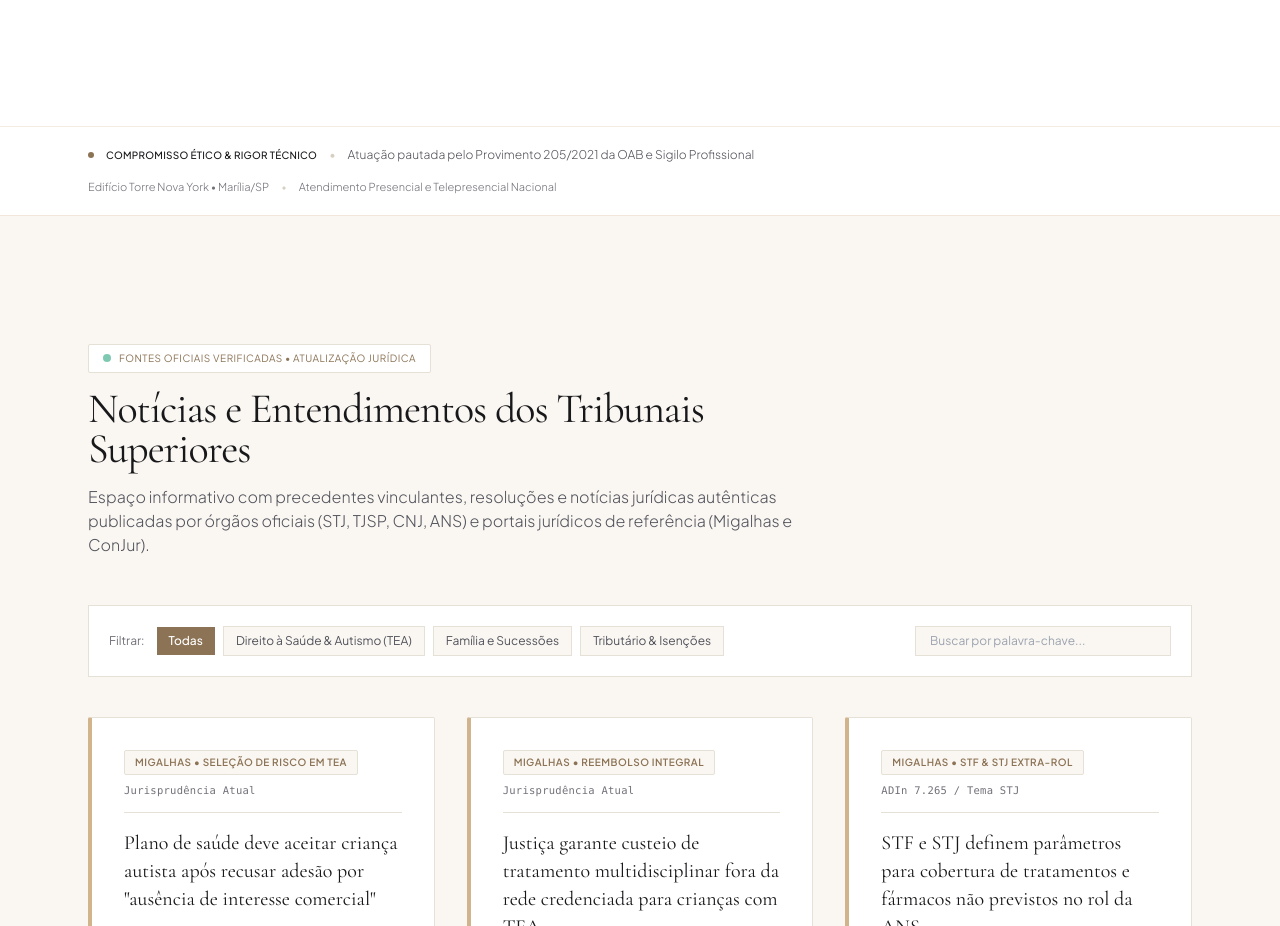
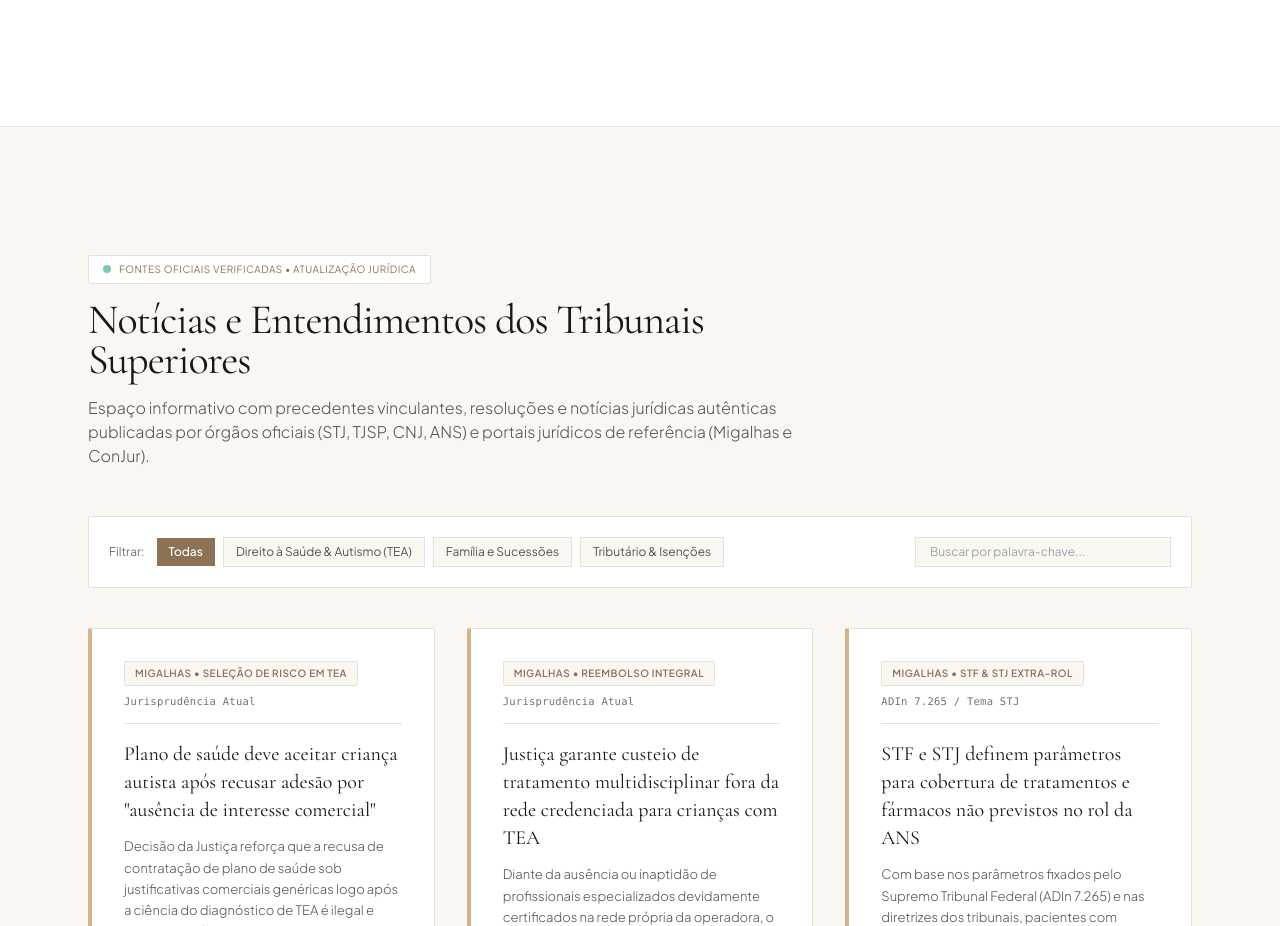
Before and after one commit to biarw/site-bgr-advocacia, a React (Vite) app in the folder frontend/: page / in a window 1280 px wide. Shown: the part 5185-6111 px from the top of the page. Built offline with nearby package versions, Linux system fonts and the light colour scheme.

Commit message:
refactor(ui): remover selo intermediario redundante entre especialidades e informativos

```diff
--- a/frontend/src/App.jsx
+++ b/frontend/src/App.jsx
@@ -841,30 +841,13 @@ export default function BeatrizRochaAdvocacia() {
         </div>
       </section>
 
-      {/* Selo Institucional de Compromisso Ético e Atendimento (Provimento 205/2021 OAB) */}
-      <div className="py-5 border-t border-[#D2B48C]/25 bg-white">
-        <div className="max-w-6xl mx-auto px-6 flex flex-wrap items-center justify-between gap-4 text-xs">
-          <div className="flex items-center gap-3">
-            <span className="w-1.5 h-1.5 rounded-full bg-[#8C7355]"></span>
-            <span className="font-medium text-[#18181B] tracking-wide uppercase text-[10px]">Compromisso Ético & Rigor Técnico</span>
-            <span className="text-[#D6CFC2]">•</span>
-            <span className="text-[#52525B] font-light">Atuação pautada pelo Provimento 205/2021 da OAB e Sigilo Profissional</span>
-          </div>
-          <div className="text-[#71717A] text-[11px] font-light flex items-center gap-3">
-            <span>Edifício Torre Nova York • Marília/SP</span>
-            <span className="text-[#D6CFC2]">•</span>
-            <span>Atendimento Presencial e Telepresencial Nacional</span>
-          </div>
-        </div>
-      </div>
-
       {/* SEÇÃO: INFORMATIVOS E ATUALIDADES JURÍDICAS */}
       <section id="informativos" className="py-28 lg:py-32 bg-[#FAF7F2] border-t border-[#D2B48C]/25 relative">
         <div id="noticias" className="absolute -top-24"></div>
         <div className="max-w-6xl mx-auto px-6">
 
           <div className="max-w-3xl mb-12">
-            <div className="inline-flex items-center gap-2 px-3.5 py-1.5 bg-white border border-[#E6E1D6] text-[10px] text-[#8C7355] uppercase tracking-wider mb-4 shadow-2xs rounded-[2px]">
+            <div className="inline-flex items-center gap-2 px-3.5 py-1.5 bg-white border border-[#E5E0DA] text-[10px] text-[#8C7355] uppercase tracking-wider mb-4 shadow-2xs rounded-[2px] whitespace-nowrap">
               <span className="w-2 h-2 rounded-full bg-emerald-600 animate-pulse"></span>
               Fontes Oficiais Verificadas • Atualização Jurídica
             </div>
```
Also changed, not shown: 1 other file (tests, documents, lock files or other folders).
